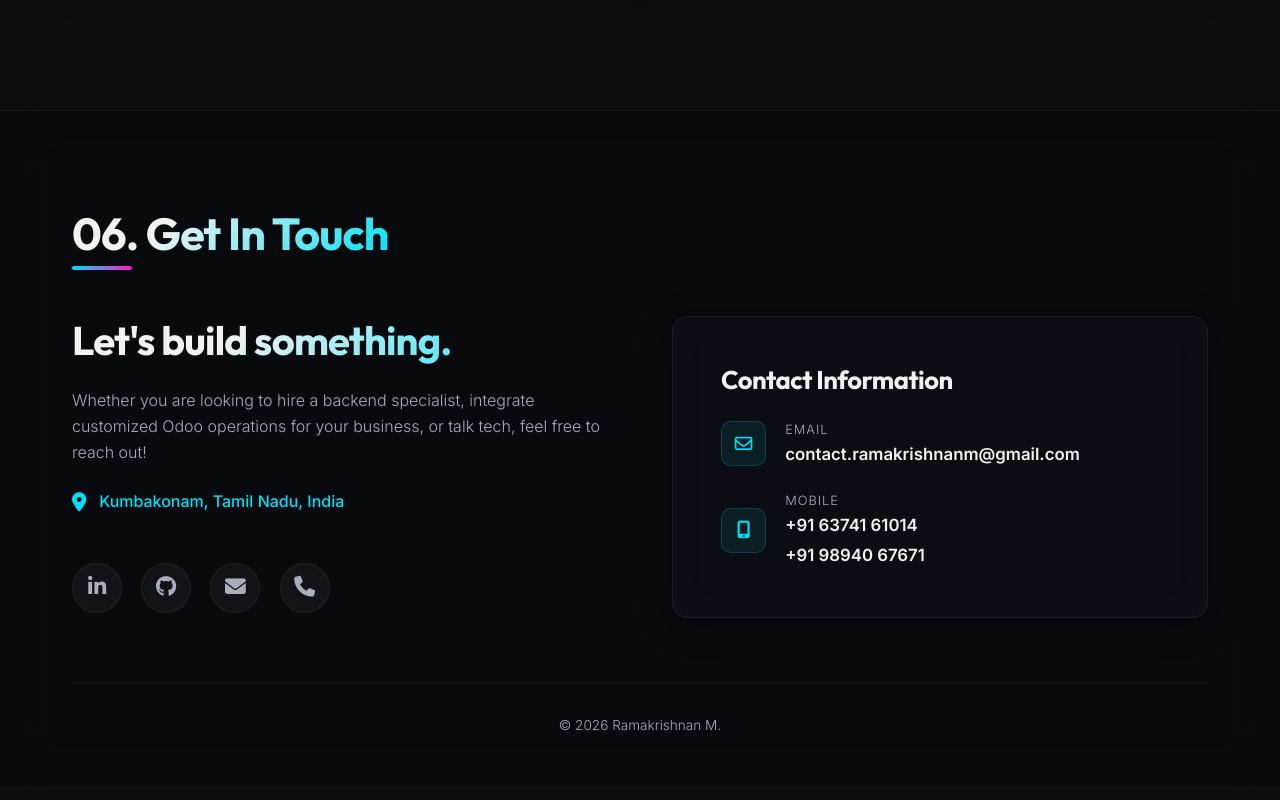
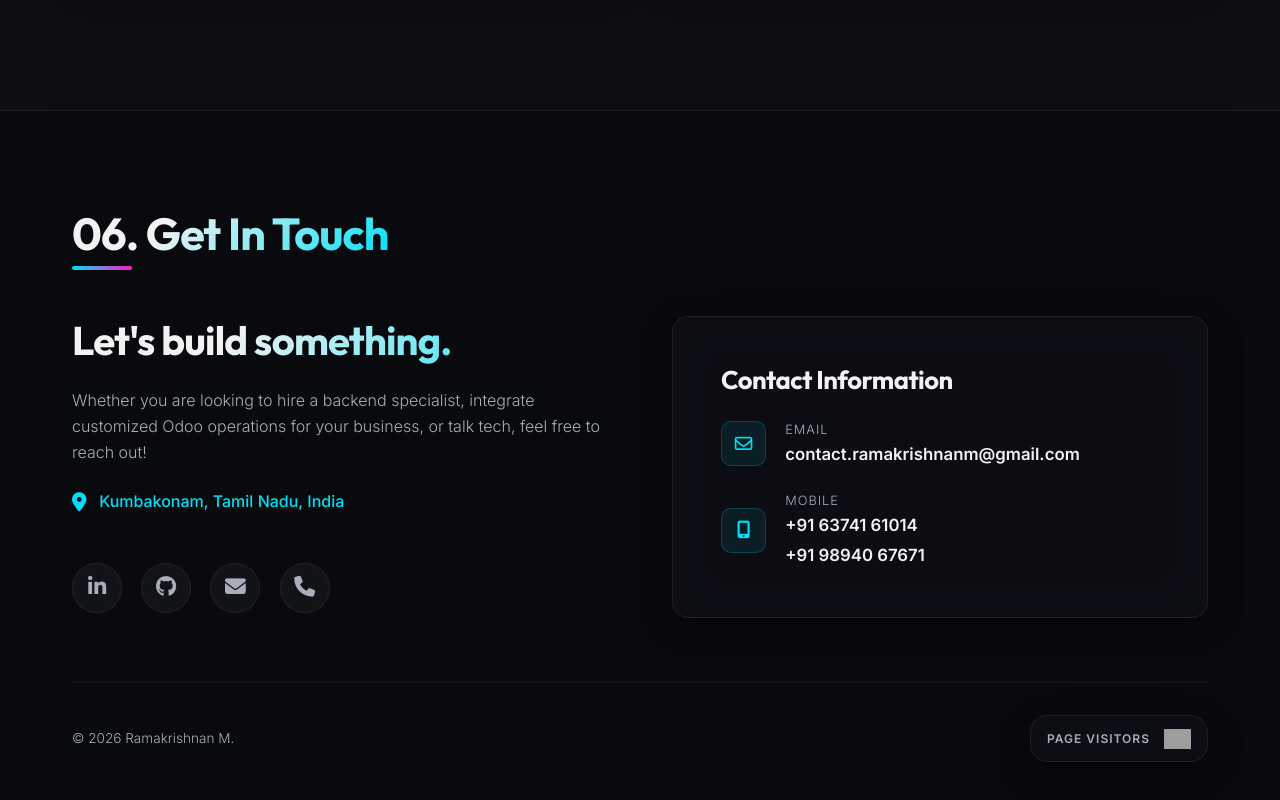
Before and after one commit to RamakrishnanMCA/Experienced_portfolio, a plain HTML site: page index.html in a window 1280 px wide. Shown: the part 6070-6870 px from the top of the page. Drawn offline with Linux system fonts and the light colour scheme; grey boxes are pictures that could not be loaded.

Commit message:
updated the visitors count in the screen

```diff
--- a/index.html
+++ b/index.html
@@ -480,6 +480,16 @@
             <!-- Footer Copyright -->
             <div class="copyright">
                 <p>&copy; 2026 Ramakrishnan M.</p>
+                <div class="visitor-counter glass-panel">
+                    <span class="visitor-counter-label">Page Visitors</span>
+                    <img
+                        class="visitor-counter-badge"
+                        id="visitorCount"
+                        src="https://visitor-badge.laobi.icu/badge?page_id=RamakrishnanMCA.RamakrishnanMCA"
+                        alt="Page visitors badge"
+                        loading="lazy"
+                    />
+                </div>
             </div>
         </div>
     </footer>
--- a/main.js
+++ b/main.js
@@ -7,7 +7,6 @@ Interactive Features: Canvas Crystals, Dashboard scroll, Scramble Text
 */
 
 document.addEventListener('DOMContentLoaded', () => {
-
 
     // --- 1. Dynamic Mouse Coordinate Glow Tracker ---
     const glowOverlay = document.getElementById('glowOverlay');
--- a/style.css
+++ b/style.css
@@ -918,6 +918,32 @@ a {
     border-color: var(--accent-magenta);
 }
 
+.visitor-counter {
+    display: inline-flex;
+    align-items: center;
+    gap: 0.9rem;
+    padding: 0.8rem 1rem;
+    border-radius: 18px;
+    flex-wrap: nowrap;
+    width: fit-content;
+}
+
+.visitor-counter-label {
+    font-size: 0.75rem;
+    font-weight: 600;
+    letter-spacing: 1px;
+    text-transform: uppercase;
+    color: var(--text-muted);
+    white-space: nowrap;
+}
+
+.visitor-counter-badge {
+    height: 20px;
+    width: auto;
+    display: block;
+    flex-shrink: 0;
+}
+
 /* Glassmorphism Interactive Contact Card */
 .contact-card {
     padding: 3rem;
@@ -970,7 +996,12 @@ a {
 }
 
 .copyright {
-    text-align: center;
+    display: flex;
+    justify-content: space-between;
+    align-items: center;
+    gap: 1rem;
+    flex-wrap: wrap;
+    text-align: left;
     margin-top: 4rem;
     padding-top: 2rem;
     border-top: 1px solid rgba(255, 255, 255, 0.05);
@@ -1148,6 +1179,11 @@ a {
         grid-template-columns: 1fr;
         gap: 3rem;
     }
+
+    .copyright {
+        justify-content: center;
+        text-align: center;
+    }
 }
 
 @media (max-width: 768px) {
@@ -1191,6 +1227,11 @@ a {
 
     .contact-card {
         padding: 2rem;
+    }
+
+    .visitor-counter {
+        justify-content: center;
+        width: 100%;
     }
 }
 
```
